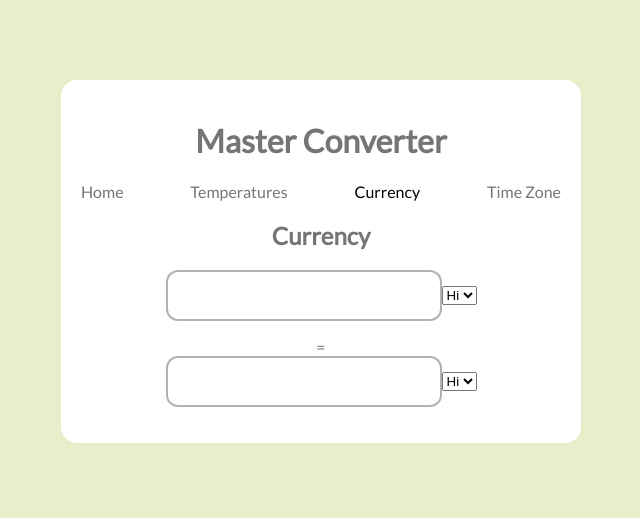
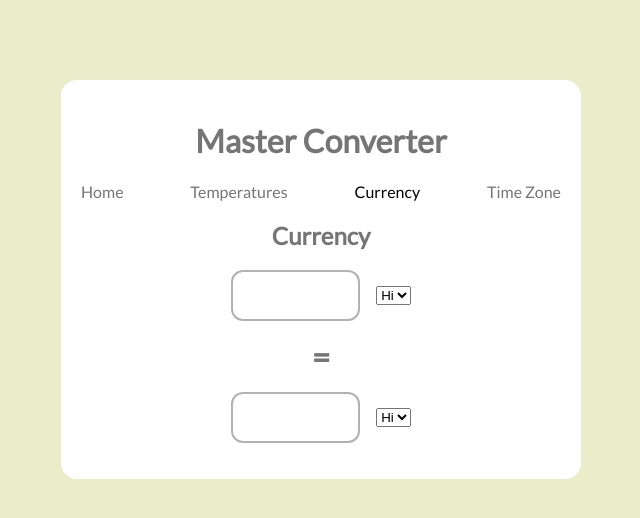
Before and after one commit to karlagoo/Converter-Master, a React (Create React App) app: page /currency in a window 1280 px wide. Shown: the top 518 px of the page, without its empty margins (319-959 px from the left). Built offline with nearby package versions, Linux system fonts and the light colour scheme; no server answers.

Commit message:
test api

```diff
--- a/src/components/currency/Currency.jsx
+++ b/src/components/currency/Currency.jsx
@@ -1,12 +1,27 @@
-import React from "react";
+import React, { useEffect, useState } from "react";
 import CurrencyRow from "./CurrencyRow";
 
+const BASE_URL =
+  "https://v6.exchangerate-api.com/v6/656b9ae6e8d9526066234d8b/latest/USD";
+
 function Currency() {
+  const [currencyOptions, setCurrencyOptions] = useState([]);
+  console.log(currencyOptions)
+
+
+  useEffect(() => {
+    fetch(BASE_URL)
+    .then(res => res.json())
+    .then(data => {
+      console.log(data.base_code)
+    })
+  }, [])
+
   return (
     <div>
       <h2>Currency</h2>
       <CurrencyRow />
-      <div>=</div>
+      <div className="equals">=</div>
       <CurrencyRow />
     </div>
   );
--- a/src/components/currency/currency.css
+++ b/src/components/currency/currency.css
@@ -1,8 +1,18 @@
-input {
-    width: 50%;
-    border: 2px solid rgba(0, 0, 0, 0.3);
-    color: var(--text-color);
-    border-radius: 0.75rem;
-    padding: 1rem;
-    margin-bottom: 1rem;
+.input {
+  width: 7em;
+  border: 2px solid rgba(0, 0, 0, 0.3);
+  color: var(--text-color);
+  border-radius: 0.75rem;
+  padding: 1rem;
+  margin-bottom: 1rem;
 }
+
+select {
+  margin-left: 1rem;
+}
+
+.equals {
+  font-weight: var(--font-semi-bold);
+  font-size: 2rem;
+  margin-bottom: 1rem;
+}
```
Also changed, not shown: 1 other file (tests, documents, lock files or other folders).
